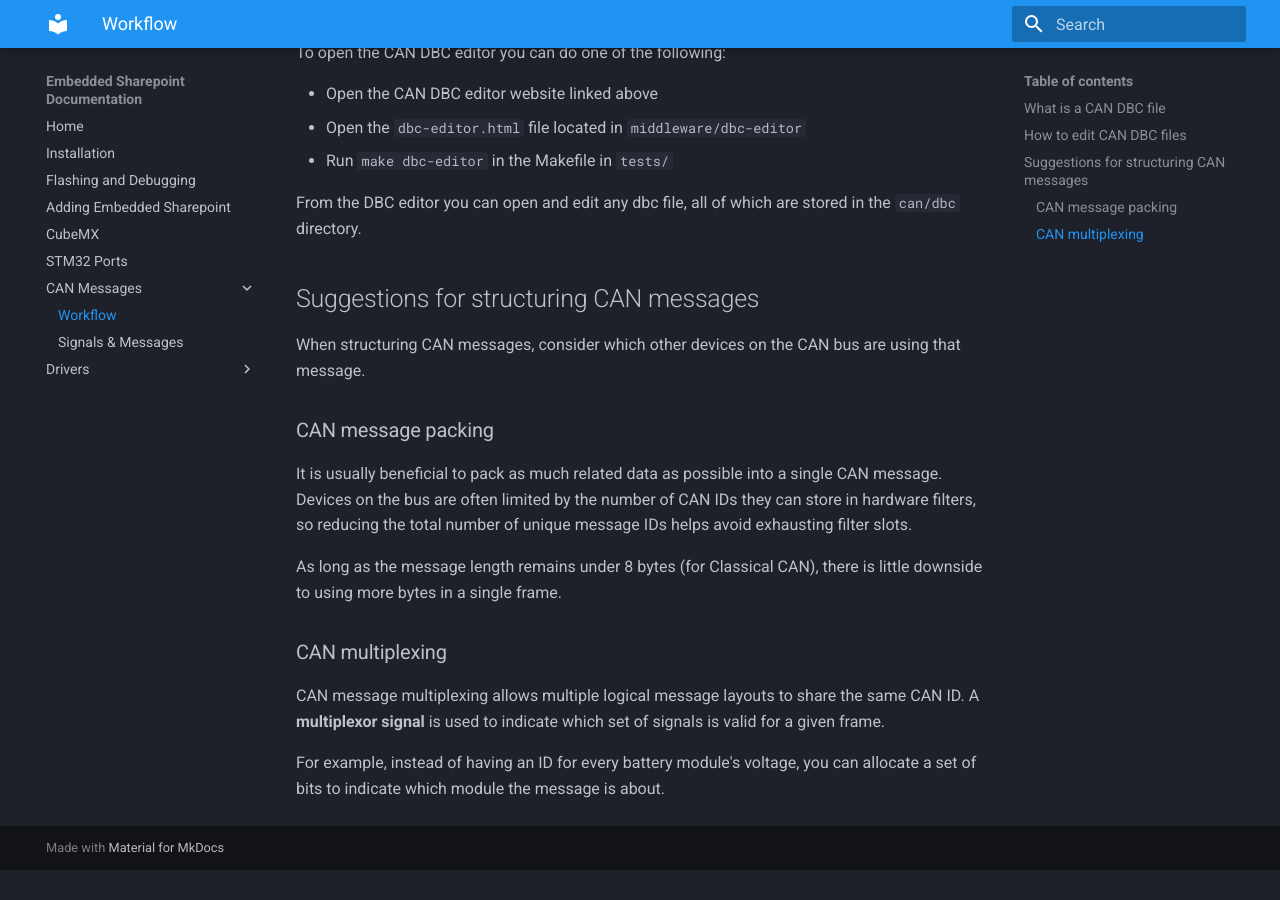
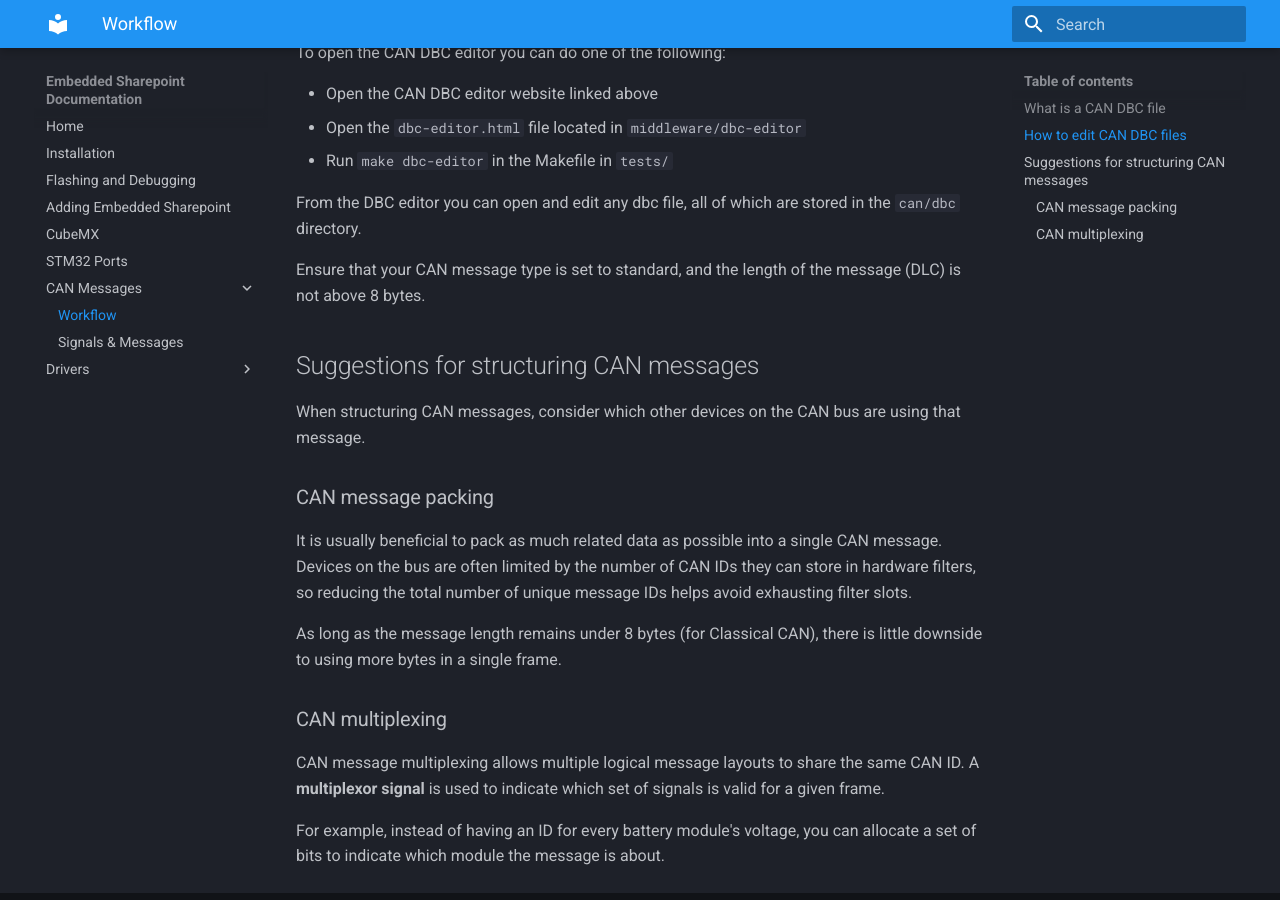
Before and after one commit to lhr-solar/Embedded-Sharepoint, an MkDocs documentation site: the page built from docs/dbcEditor.md, in a window 1280 px wide and 900 px high, scrolled down 586 px. Built offline with MkDocs 1.6.1 and Material for MkDocs 9.7.7, drawn with Linux system fonts in a browser that asks for light colours; before the commit the page ends 1456 px from its top, so only the background shows below that.

Commit message:
add warning about doing standard IDs

```diff
--- a/docs/dbcEditor.md
+++ b/docs/dbcEditor.md
@@ -18,6 +18,8 @@ To open the CAN DBC editor you can do one of the following:
 
 From the DBC editor you can open and edit any dbc file, all of which are stored in the `can/dbc` directory.
 
+Ensure that your CAN message type is set to standard, and the length of the message (DLC) is not above 8 bytes.
+
 ## Suggestions for structuring CAN messages
 When structuring CAN messages, consider which other devices on the CAN bus are using that message.
 
```
